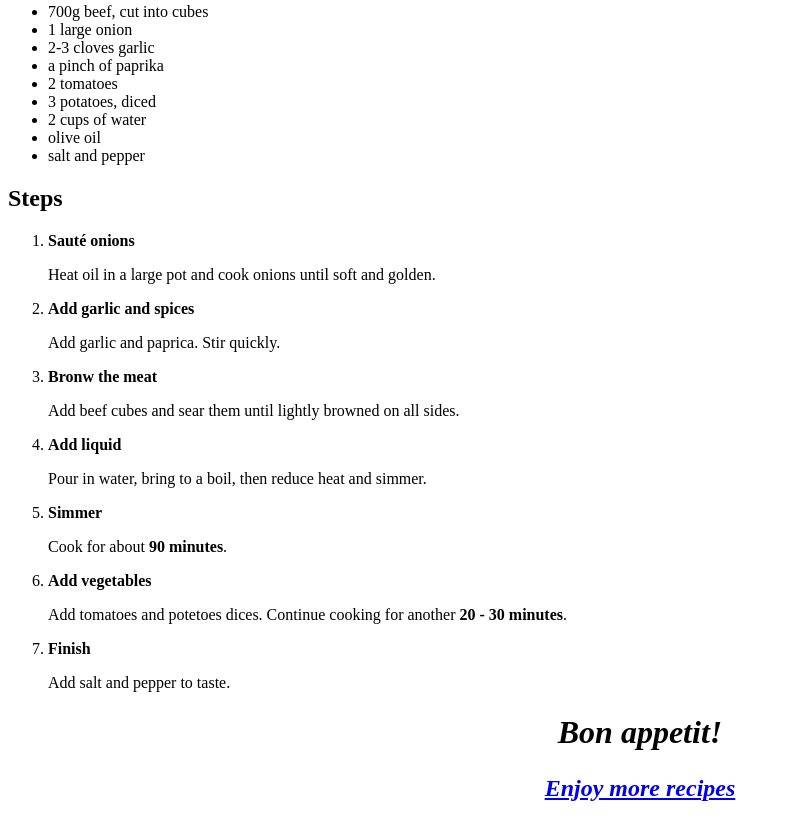
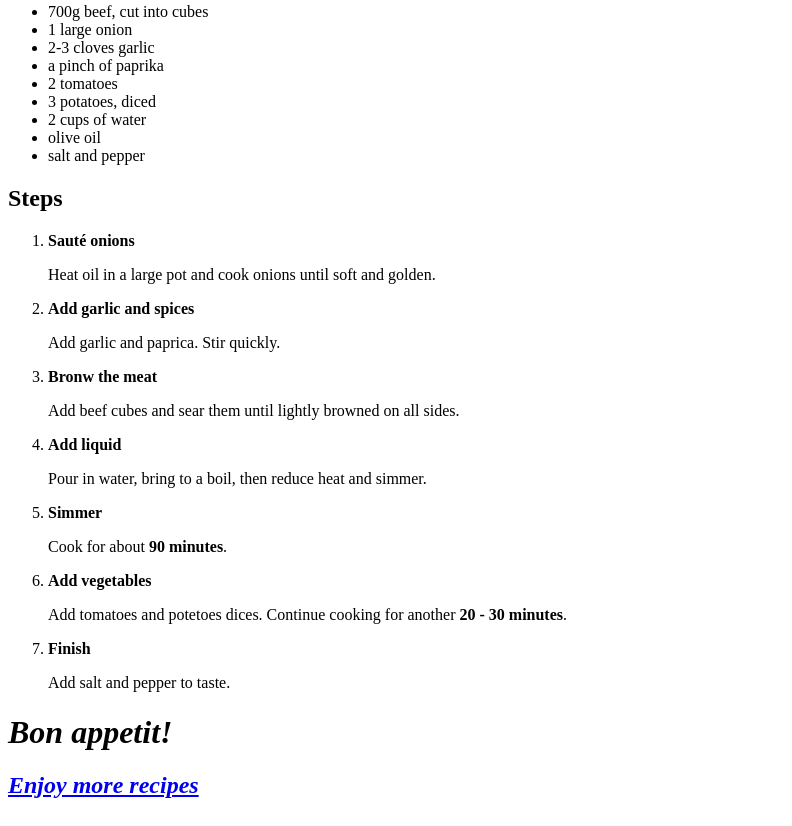
Before and after one commit to vladart98/recipes_project, a plain HTML site: page recipes/goulash.html in a window 1280 px wide. Shown: the part 913-1739 px from the top of the page, without its empty margins (0-792 px from the left). Drawn offline with Linux system fonts and the light colour scheme.

Commit message:
Fix HTML validation errors

```diff
--- a/recipes/goulash.html
+++ b/recipes/goulash.html
@@ -38,7 +38,7 @@
             <li><b>Finish</b> <p>Add salt and pepper to taste.</p></li>
         </ol>
 
-    <h1><b><i><center>Bon appetit!</center></i></b></h1>
-    <h2><p><a href="../index.html"><b><i><center>Enjoy more recipes</center></i></b></a></p></h2>
+    <h1><b><i>Bon appetit!</i></b></h1>
+    <h2><a href="../index.html"><b><i>Enjoy more recipes</i></b></a></h2>
 </body>
 </html>
```
Also changed, not shown: recipes/potato_pancakes.html (+2 -2 lines).
